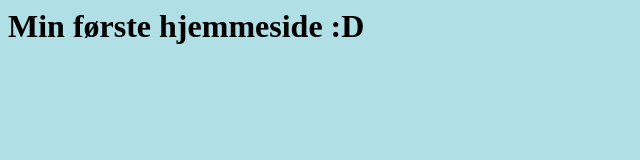
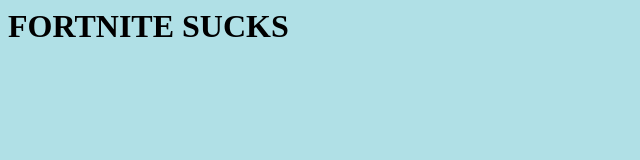
Before and after one commit to dine0123/dine0123.github.io, a plain HTML site: page index.html in a window 1280 px wide. Shown: the whole page, without its empty margins (0-640 px from the left). Drawn offline with Linux system fonts and the light colour scheme.

Commit message:
Update index.html

```diff
--- a/index.html
+++ b/index.html
@@ -3,17 +3,12 @@
 <head>
 
 
-
-
 </head>
-
-
-
 
 
 <body style="background-color:powderblue;">
 
-<h1> Min første hjemmeside :D </html>
+<h1> FORTNITE SUCKS </html>
 
 
 </body>
```
